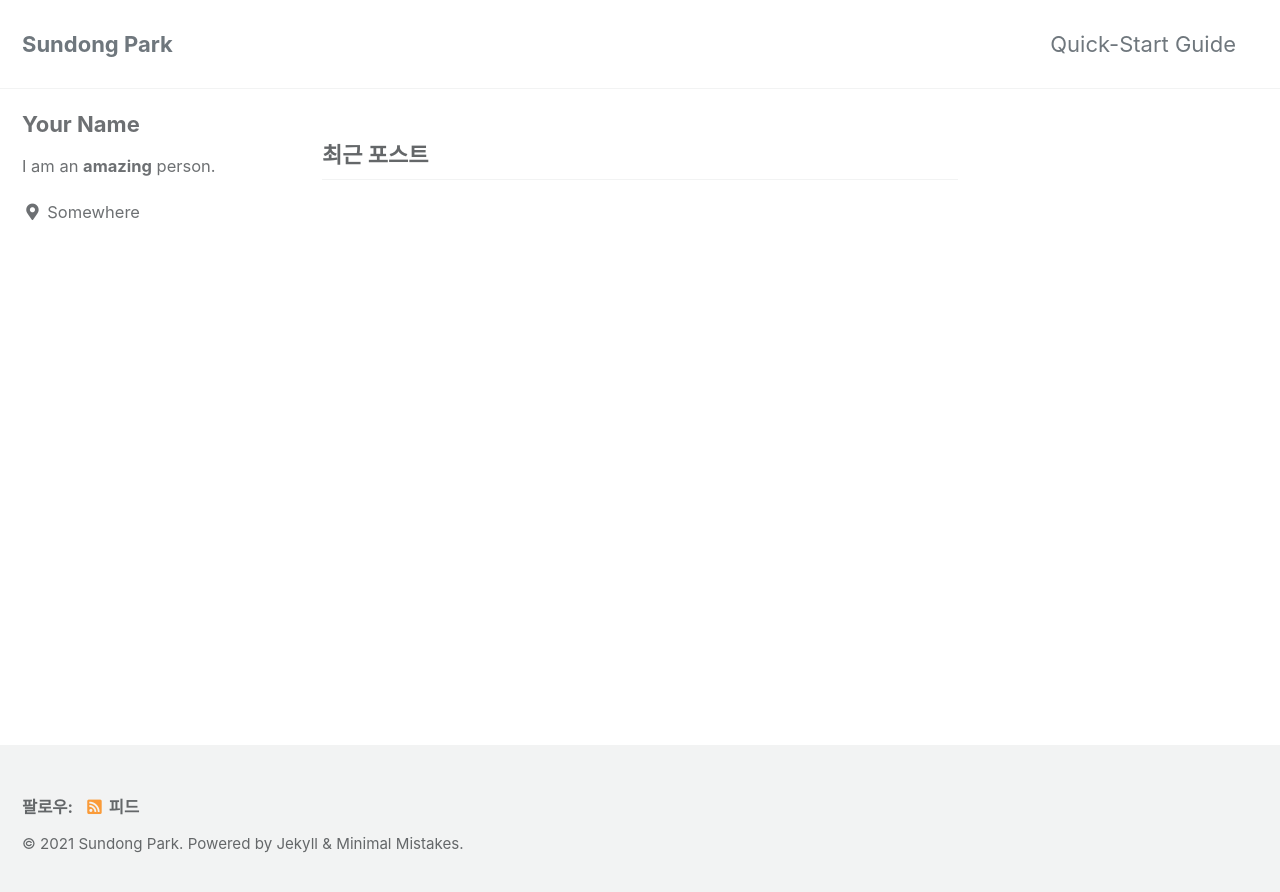
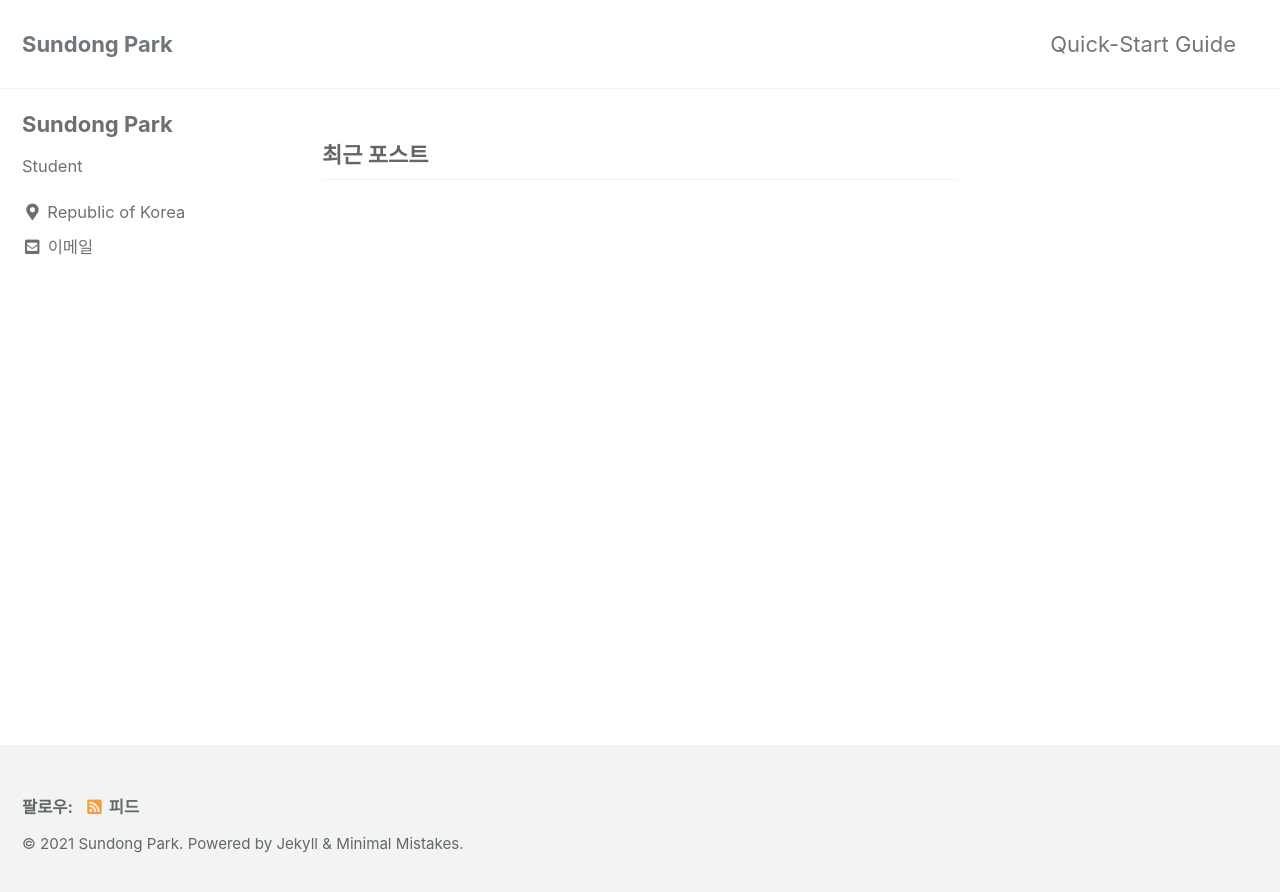
Before and after one commit to sundongpark/sundongpark.github.io, a Jekyll site: the page built from index.html, in a window 1280 px wide. Shown: the top 892 px of the page. Built offline with Jekyll 4.4.1, drawn with Linux system fonts in a browser that asks for light colours; cached includes are drawn as plain includes; the list of posts is cut into pages by our own code.

Commit message:
Update _config.yml

```diff
--- a/_config.yml
+++ b/_config.yml
@@ -20,8 +20,8 @@ title                    : "Sundong Park"
 title_separator          : "-"
 subtitle                 : # site tagline that appears below site title in masthead
 name                     : "Sundong Park"
-description              : "An amazing website."
-url                      : "https://sundong.github.io"
+description              : "Sundong Park's website."
+url                      : "https://sundongpark.github.io"
 baseurl                  : ""
 repository               : # GitHub username/repo-name e.g. "mmistakes/minimal-mistakes"
 teaser                   : # path of fallback teaser image, e.g. "/assets/images/500x300.png"
@@ -101,11 +101,11 @@ analytics:
 
 # Site Author
 author:
-  name             : "Your Name"
+  name             : "Sundong Park"
   avatar           : # path of avatar image, e.g. "/assets/images/bio-photo.jpg"
-  bio              : "I am an **amazing** person."
-  location         : "Somewhere"
-  email            :
+  bio              : "Student"
+  location         : "Republic of Korea"
+  email            : "sundong99@naver.com"
   links:
     - label: "Email"
       icon: "fas fa-fw fa-envelope-square"
```
